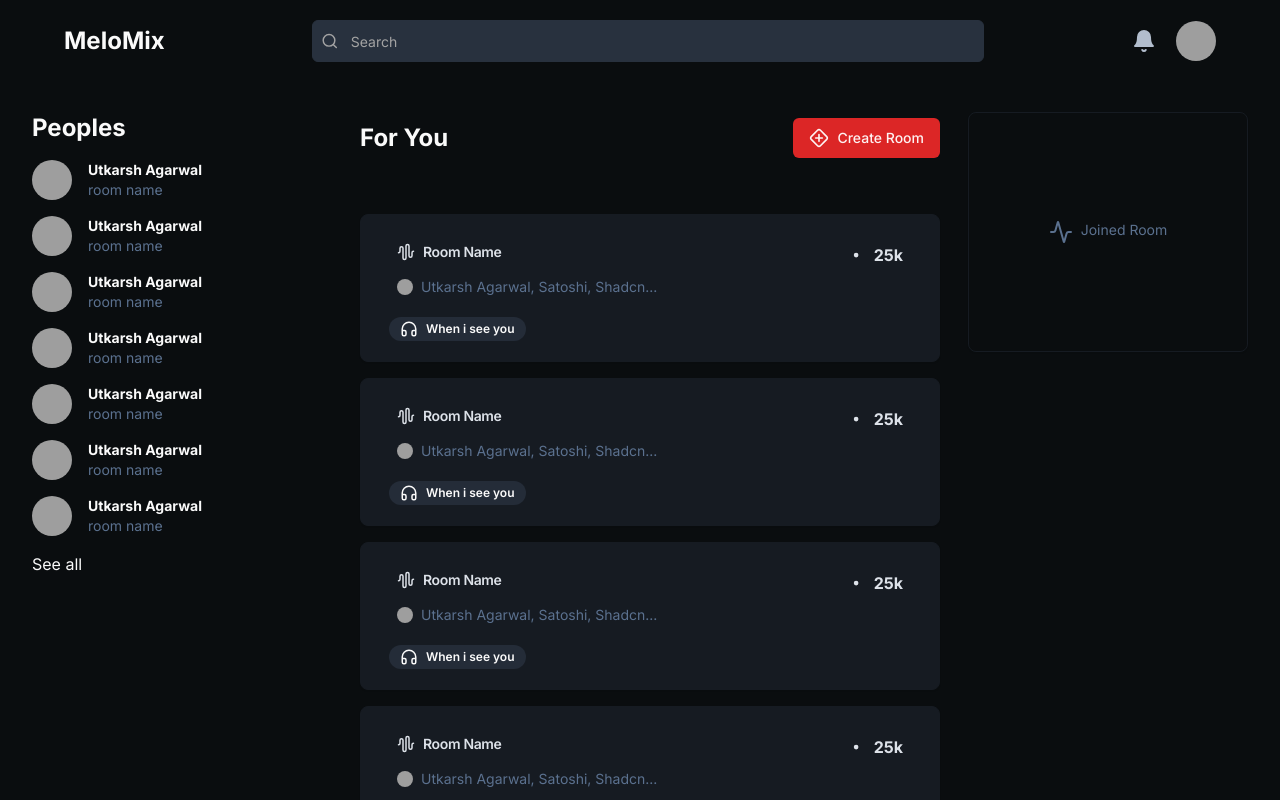
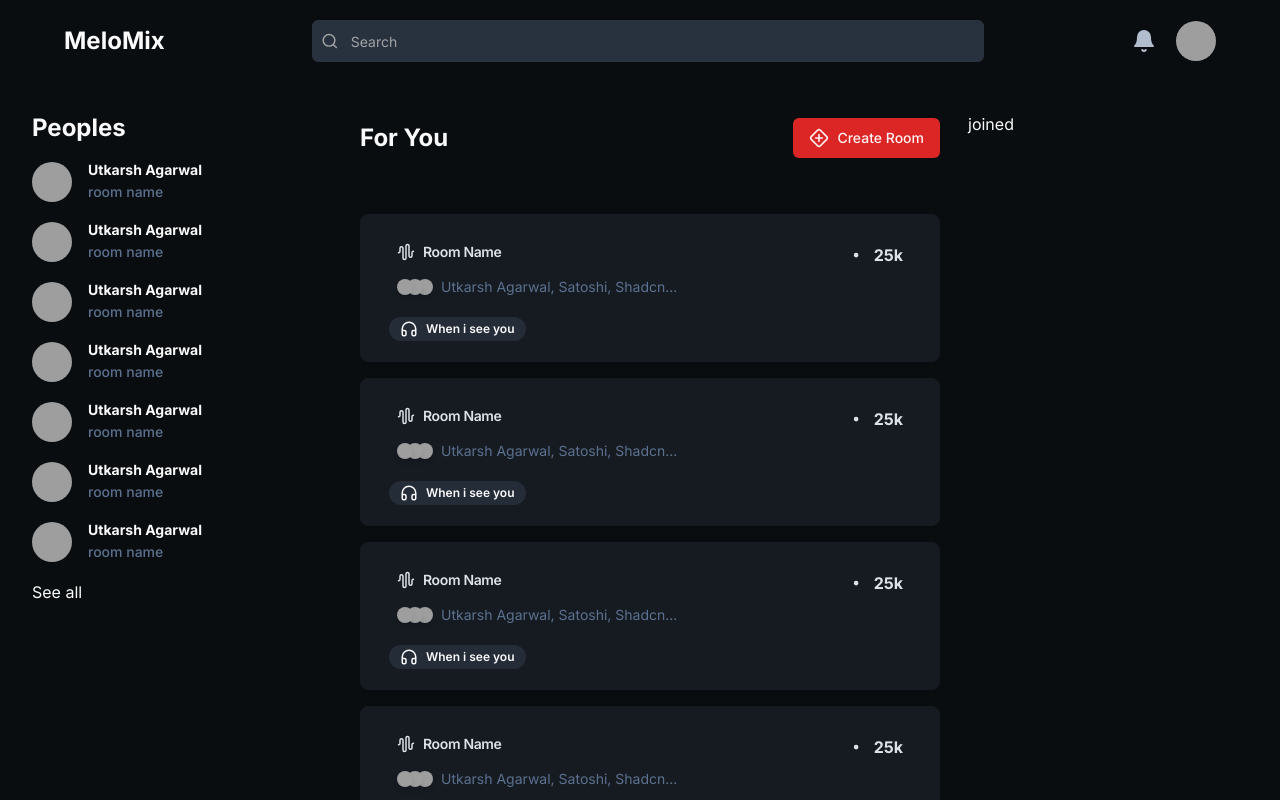
Before and after one commit to agarwal222/MeloMix-Client, a Next.js app: page /dashboard in a window 1280 px wide. Shown: the top 800 px of the page. Built offline with nearby package versions, Linux system fonts and the light colour scheme; grey boxes are pictures that could not be loaded.

Commit message:
feat: Add Footer component to layout and update room card styles

```diff
--- a/app/dashboard/components/joined-room.tsx
+++ b/app/dashboard/components/joined-room.tsx
@@ -1,9 +1,18 @@
-import { Card, CardContent } from "@/components/ui/card"
-import { Activity } from "lucide-react"
+import { Avatar, AvatarFallback, AvatarImage } from "@/components/ui/avatar"
+import { Badge } from "@/components/ui/badge"
+import {
+  Card,
+  CardContent,
+  CardDescription,
+  CardFooter,
+  CardHeader,
+  CardTitle,
+} from "@/components/ui/card"
+import { Activity, AudioWaveform, Dot, Headphones } from "lucide-react"
 import React from "react"
 
-export default function JoinedRoomCard() {
-  const roomJoined = false
+export function JoinedRoomCardDesktop() {
+  const roomJoined = true
   return (
     <div className="hidden lg:block sticky top-28 h-full lg:min-w-[280px]">
       {roomJoined ? (
@@ -19,3 +28,45 @@ export default function JoinedRoomCard() {
     </div>
   )
 }
+
+export function JoinedRoomCardMobile() {
+  const roomJoined = true
+  return (
+    roomJoined && (
+      <div className="block mb-4 lg:hidden">
+        <Card className="bg-card flex flex-col justify-center border-text-secondary py-3 px-3 shadow-lg shadow-text-primary/15 border">
+          <CardHeader className="flex flex-row justify-between items-start py-2">
+            <span className="flex flex-row gap-2 items-center">
+              <AudioWaveform size={18} className="text-text-primary" />
+              <CardTitle className="text-2xl text-text-primary">
+                Room Name
+              </CardTitle>
+            </span>
+            <span className="flex flex-row gap-1 items-center text-text-primary">
+              <Dot size={28} />
+              <strong>25k</strong>
+            </span>
+          </CardHeader>
+          <CardContent className="flex flex-row items-center gap-3 pb-6 pt-3">
+            <Avatar className="w-12 h-12">
+              <AvatarImage src="https://github.com/shadcn.png" alt="@shadcn" />
+              <AvatarFallback>UT</AvatarFallback>
+            </Avatar>
+            <div className="flex flex-col gap-1">
+              <CardDescription className="text-sm text-text-secondary">
+                Hosted by
+              </CardDescription>
+              <strong className="text-sm">Utkarsh Agarwal</strong>
+            </div>
+          </CardContent>
+          <CardFooter className="py-2 px-4">
+            <Badge variant="secondary" className="flex flex-row gap-2">
+              <Headphones size={18} />
+              When i see you
+            </Badge>
+          </CardFooter>
+        </Card>
+      </div>
+    )
+  )
+}
--- a/app/dashboard/components/room-card.tsx
+++ b/app/dashboard/components/room-card.tsx
@@ -1,4 +1,3 @@
-import { Avatar, AvatarFallback, AvatarImage } from "@/components/ui/avatar"
 import { Badge } from "@/components/ui/badge"
 import {
   Card,
@@ -8,10 +7,25 @@ import {
   CardDescription,
   CardContent,
 } from "@/components/ui/card"
+import AvatarSet from "@/sharedComponents/avatar-set"
 import { AudioWaveform, Dot, Headphones } from "lucide-react"
 import React from "react"
 
 export default function RoomCard() {
+  const avatarArr = [
+    {
+      url: "https://github.com/shadcn.png",
+      fallback: "UT",
+    },
+    {
+      url: "https://github.com/shadcn.png",
+      fallback: "UT",
+    },
+    {
+      url: "https://github.com/shadcn.png",
+      fallback: "UT",
+    },
+  ]
   return (
     <Card className="bg-card flex flex-col justify-center border-card-border py-3 px-3">
       <CardHeader className="flex flex-row justify-between items-center py-2">
@@ -25,10 +39,7 @@ export default function RoomCard() {
         </span>
       </CardHeader>
       <CardContent className="flex flex-row items-center gap-2 pb-3">
-        <Avatar className="w-4 h-4">
-          <AvatarImage src="https://github.com/shadcn.png" alt="@shadcn" />
-          <AvatarFallback>UT</AvatarFallback>
-        </Avatar>
+        <AvatarSet avatarArr={avatarArr} />
         <CardDescription className="text-sm text-text-secondary">
           Utkarsh Agarwal, Satoshi, Shadcn...
         </CardDescription>
--- a/app/dashboard/layout.tsx
+++ b/app/dashboard/layout.tsx
@@ -1,13 +1,13 @@
 import React from "react"
 import Peoples from "./components/peoples"
-import JoinedRoomCard from "./components/joined-room"
+import { JoinedRoomCardDesktop } from "./components/joined-room"
 
 export default function layout({ children }: { children: React.ReactNode }) {
   return (
     <div className="container flex flex-row pt-4 xl:mx-auto">
       <Peoples />
       {children}
-      <JoinedRoomCard />
+      <JoinedRoomCardDesktop />
     </div>
   )
 }
--- a/app/dashboard/page.tsx
+++ b/app/dashboard/page.tsx
@@ -2,11 +2,12 @@ import { Button } from "@/components/ui/button"
 import { DiamondPlus } from "lucide-react"
 import React from "react"
 import RoomCard from "./components/room-card"
+import { JoinedRoomCardMobile } from "./components/joined-room"
 
 export default function Dashboard() {
   return (
-    <div className="grow shrink-1 px-7 lx:px-14">
-      <div className="sticky bg-background z-50 top-[81px] py-5 flex flex-row justify-between items-center">
+    <div className="grow shrink-1 md:px-7 lx:px-14">
+      <div className="hidden sticky bg-background z-50 top-[81px] py-5 md:flex flex-row justify-between items-center">
         <h2 className="text-2xl font-bold">For You</h2>
         <Button className="gap-2">
           <DiamondPlus size={20} />
@@ -14,6 +15,7 @@ export default function Dashboard() {
         </Button>
       </div>
       <div className="flex flex-col my-9 gap-4">
+        <JoinedRoomCardMobile />
         {"abcdefghijklmopq".split("").map((p, i) => (
           <RoomCard key={i} />
         ))}
--- a/app/layout.tsx
+++ b/app/layout.tsx
@@ -4,6 +4,7 @@ import "./globals.css"
 import NavBar from "../sharedComponents/NavBar"
 import { ThemeProvider } from "@/components/theme-provider"
 import GlobuleProvider from "@/context/useGlobule"
+import Footer from "@/sharedComponents/footer"
 
 const inter = Inter({ subsets: ["latin"] })
 
@@ -29,6 +30,7 @@ export default function RootLayout({
           >
             <NavBar />
             {children}
+            <Footer />
           </ThemeProvider>
         </GlobuleProvider>
       </body>
--- a/components/people.tsx
+++ b/components/people.tsx
@@ -1,6 +1,7 @@
 "use client"
+import React from "react"
 import { Avatar, AvatarFallback, AvatarImage } from "@/components/ui/avatar"
-import React from "react"
+import { Button } from "@/components/ui/button"
 
 export default function People() {
   return (
@@ -11,7 +12,13 @@ export default function People() {
       </Avatar>
       <div className="flex flex-col">
         <strong className="text-sm">Utkarsh Agarwal</strong>
-        <p className="text-sm text-text-secondary">room name</p>
+        <Button
+          variant="link"
+          className="p-0 text-text-secondary justify-start h-6 cursor-pointer"
+          asChild
+        >
+          <p className="text-sm text-text-secondary">room name</p>
+        </Button>
       </div>
     </div>
   )
--- a/sharedComponents/NavBar.tsx
+++ b/sharedComponents/NavBar.tsx
@@ -1,31 +1,35 @@
-"use client"
 import React from "react"
 import { Input } from "@/components/ui/input"
 import { Avatar, AvatarFallback, AvatarImage } from "@/components/ui/avatar"
 import { Bell, Search } from "lucide-react"
-import { useGlobule } from "@/context/useGlobule"
 import { iconFill } from "@/constants/colors"
 
 export default function NavBar() {
-  const { isMobile } = useGlobule()
   return (
-    <header className="sticky top-0 z-50 w-full px-16 py-5 flex flex-row justify-between items-center bg-background">
+    <header className="sticky top-0 z-50 w-full px-16 py-5 flex flex-row justify-between items-center bg-background/65 backdrop-blur-lg lg:bg-background lg:backdrop-blur-0">
       <div className="flex flex-row" id="logo">
         <h1 className="text-2xl font-bold">MeloMix</h1>
       </div>
-      <div className="w-full max-w-sm lg:max-w-2xl" id="searchbar">
-        {!isMobile && (
+
+      <div
+        className="hidden lg:block w-full max-w-sm lg:max-w-2xl"
+        id="searchbar"
+      >
         <Input
           placeholder="Search"
           startIcon={Search}
           type="search"
           className="bg-input"
         />
-        )}
       </div>
       <div className="flex flex-row items-center gap-5" id="right_menu">
         <div className="flex flex-row items-center gap-3" id="icons">
-          {isMobile && <Search fill={iconFill} stroke={iconFill} size={24} />}
+          <Search
+            className="lg:hidden"
+            fill={iconFill}
+            stroke={iconFill}
+            size={24}
+          />
           <Bell fill={iconFill} stroke={iconFill} size={24} />
         </div>
         <div className="w-full max-w-2xl" id="avatar">
--- /dev/null
+++ b/sharedComponents/avatar-set.tsx
@@ -0,0 +1,49 @@
+import { Avatar, AvatarFallback, AvatarImage } from "@/components/ui/avatar"
+import React from "react"
+
+interface AvatarSetProps {
+  height?: number
+  width?: number
+  avatarArr: AvatarArr[]
+}
+
+type AvatarArr = {
+  url: string
+  fallback: string
+}
+
+export default function AvatarSet({
+  height,
+  width,
+  avatarArr,
+}: AvatarSetProps) {
+  const w = width ? width * 4 : 16
+  const h = height ? height * 4 : 16
+  if (avatarArr.length === 1) {
+    return (
+      <Avatar
+        className="w-4 h-4 rounded-full shadow-md"
+        style={{ height: h, width: w }}
+      >
+        <AvatarImage src={avatarArr[0].url} alt={avatarArr[0].fallback} />
+        <AvatarFallback>{avatarArr[0].fallback}</AvatarFallback>
+      </Avatar>
+    )
+  }
+  return (
+    <div className="flex flex-row-reverse gap-2 items-center justify-center">
+      {avatarArr.map((avatar, i) => (
+        <Avatar
+          key={i}
+          className={`w-4 h-4 rounded-full ${
+            i === avatarArr.length - 1 ? "" : "-ml-3.5"
+          } shadow-md`}
+          style={{ height: h, width: w }}
+        >
+          <AvatarImage src={avatar.url} alt={avatar.fallback} />
+          <AvatarFallback>{avatar.fallback}</AvatarFallback>
+        </Avatar>
+      ))}
+    </div>
+  )
+}
--- /dev/null
+++ b/sharedComponents/footer.tsx
@@ -0,0 +1,17 @@
+import { iconFill } from "@/constants/colors"
+import { Activity, DiamondPlus, Home, Radio, Users } from "lucide-react"
+import React from "react"
+
+export default function Footer() {
+  return (
+    <footer className="lg:hidden sticky bottom-0 bg-background/65 backdrop-blur-lg text-text-secondary">
+      <div className="container flex flex-row items-center justify-between py-5">
+        <Home size={24} stroke={iconFill} />
+        <Radio size={24} stroke={iconFill} />
+        <DiamondPlus size={24} stroke={iconFill} />
+        <Activity size={24} stroke={iconFill} />
+        <Users size={24} stroke={iconFill} />
+      </div>
+    </footer>
+  )
+}
```
Lines whose indentation alone changed are shown as unchanged.
